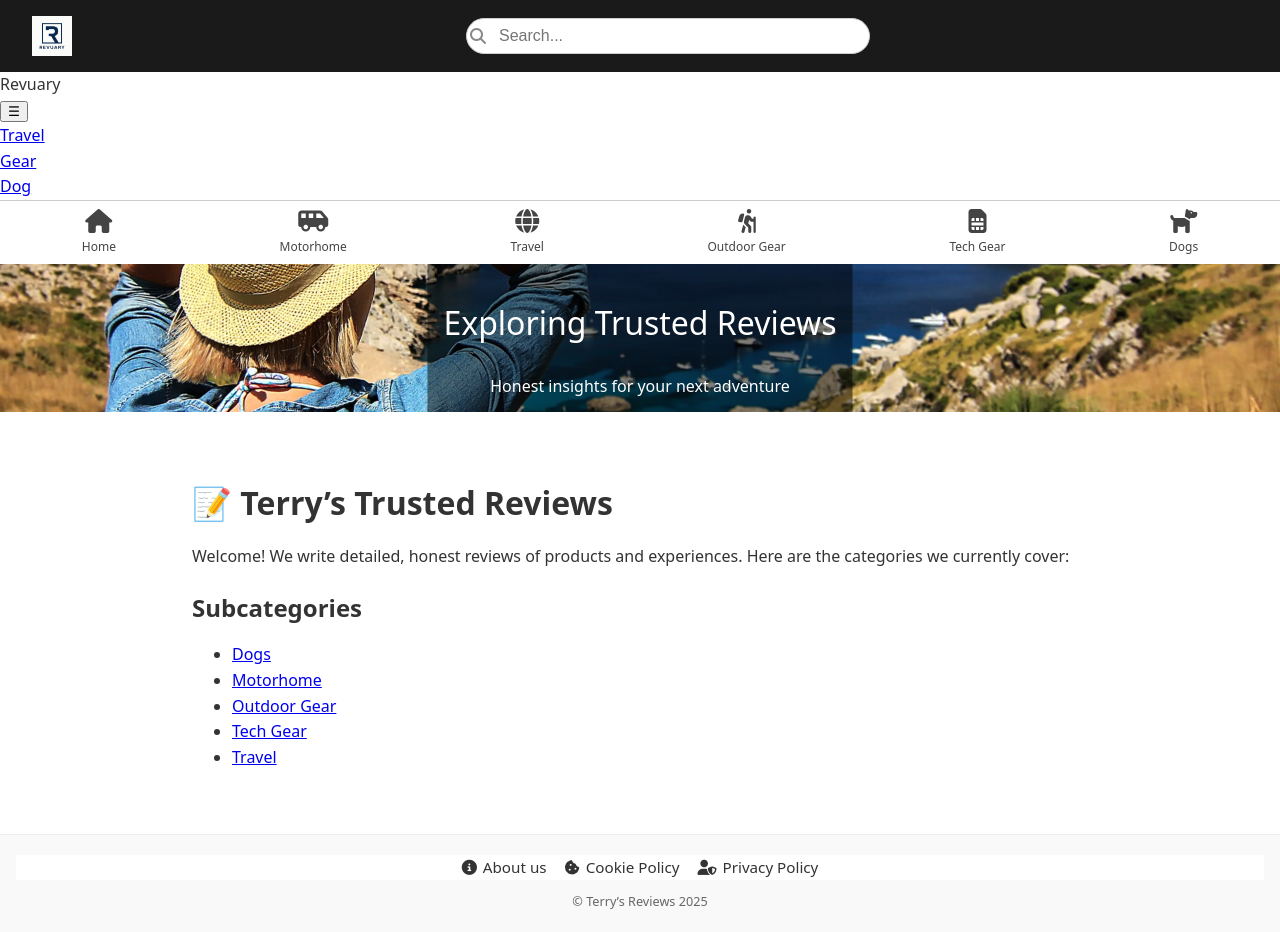
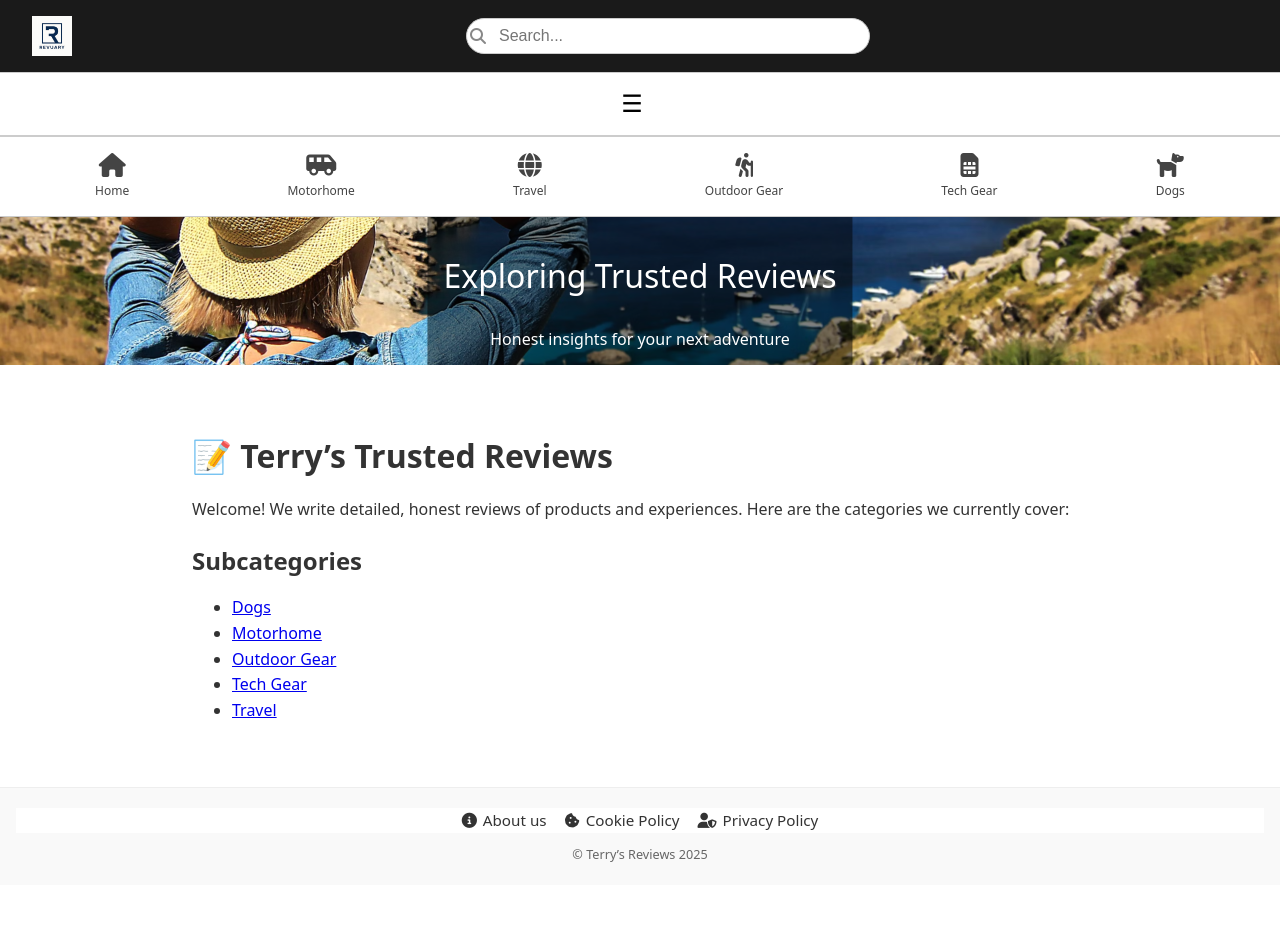
Before and after one commit to trowlinson/terrys-reviews, a Jekyll site: the page built from index.md, in a window 1280 px wide and 932 px high. Built offline with Jekyll 4.4.1, drawn with Linux system fonts in a browser that asks for light colours.

Commit message:
second attempt at burger menu

```diff
--- a/_includes/head.html
+++ b/_includes/head.html
@@ -15,6 +15,7 @@
   {% include ahref.html %}
   <script src="/assets/js/lunr.min.js"></script>
   <script src="/assets/js/search.js"></script>
+  <script src="/assets/js/nav.js"></script>
 
   {% include openGraph.html %}
   {% include socialMeta.html %}
--- a/_includes/nav.html
+++ b/_includes/nav.html
@@ -1,8 +1,4 @@
-<nav class="navbar">
-  <div class="logo">Revuary</div>
-  <button class="burger" aria-label="Toggle navigation">☰</button>
-  {% include nav_recursive.html items=site.data.navigation.main %}
-</nav>
+{% include nav_recursive.html items=site.data.navigation.main %}
 <nav class="top-nav">
   <a href="{{ "/" | relative_url }}" class="nav-item">
     <i class="fa-solid fa-house"></i>
--- a/_includes/nav_recursive.html
+++ b/_includes/nav_recursive.html
@@ -1,20 +1,30 @@
-<ul>
-  {% for item in include.items %}
-    <li>
-      <a href="{{ item.url }}">{{ item.title }}</a>
+<nav class="top-nav">
+  <button class="burger" aria-label="Toggle menu">☰</button>
+</nav>
 
-      {%- assign pages = site.categories[item.category] -%}
-      {% if pages %}
-        <ul>
-          {% for p in pages %}
-            <li><a href="{{ p.url }}">{{ p.title }}</a></li>
+<div class="menu hidden">
+  <ul class="top-level">
+    {% for item in site.data.navigation.main %}
+      <li>
+        <button class="menu-toggle" data-target="menu-{{ forloop.index }}">
+          {{ item.title }}
+        </button>
+        <ul id="menu-{{ forloop.index }}" class="sub-menu hidden">
+          {% for child in item.children %}
+            <li>
+              <button class="menu-toggle" data-target="menu-{{ forloop.index }}-{{ forloop.index0 }}">
+                {{ child.title }}
+              </button>
+              <ul id="menu-{{ forloop.index }}-{{ forloop.index0 }}" class="sub-sub-menu hidden">
+                {% assign pages = site.categories[child.category] %}
+                {% for p in pages %}
+                  <li><a href="{{ p.url }}">{{ p.title }}</a></li>
+                {% endfor %}
+              </ul>
+            </li>
           {% endfor %}
         </ul>
-      {% endif %}
-
-      {% if item.children %}
-        {% include nav_recursive.html items=item.children %}
-      {% endif %}
-    </li>
-  {% endfor %}
-</ul>
+      </li>
+    {% endfor %}
+  </ul>
+</div>
--- a/assets/css/style.css
+++ b/assets/css/style.css
@@ -545,25 +545,44 @@ nav {
 }
 
 /* navigation - burger bar */
-.navbar ul {
-  list-style: none;
-  margin: 0;
-  padding: 0;
+.top-nav {
+  display: flex;
+  align-items: center;
+  padding: 1rem;
+  background: #fff;
+  border-bottom: 1px solid #ccc;
 }
 
-.navbar li {
-  position: relative;
+.burger {
+  font-size: 1.5rem;
+  background: none;
+  border: none;
+  cursor: pointer;
+  margin-right: 1rem;
 }
 
-.navbar ul ul {
-  display: none;
-  position: absolute;
-  left: 100%;
-  top: 0;
-  background: #fff;
-  padding: 0.5rem;
+.menu {
+  background: #f9f9f9;
+  padding: 1rem;
 }
 
-.navbar li:hover > ul {
+.hidden {
+  display: none;
+}
+
+.menu-toggle {
+  background: none;
+  border: none;
+  font-weight: bold;
+  cursor: pointer;
   display: block;
+  width: 100%;
+  text-align: left;
+  padding: 0.5rem 0;
 }
+
+.sub-menu, .sub-sub-menu {
+  margin-left: 1rem;
+  padding-left: 1rem;
+  border-left: 2px solid #ddd;
+}
--- /dev/null
+++ b/assets/js/nav.js
@@ -0,0 +1,20 @@
+document.querySelector('.burger').addEventListener('click', () => {
+  document.querySelector('.menu').classList.toggle('hidden');
+});
+
+document.querySelectorAll('.menu-toggle').forEach(btn => {
+  btn.addEventListener('click', () => {
+    const targetId = btn.dataset.target;
+    const target = document.getElementById(targetId);
+
+    // Collapse all other submenus at this level
+    document.querySelectorAll('.sub-menu, .sub-sub-menu').forEach(menu => {
+      if (menu.id !== targetId) {
+        menu.classList.add('hidden');
+      }
+    });
+
+    // Toggle the clicked submenu
+    target.classList.toggle('hidden');
+  });
+});
```
